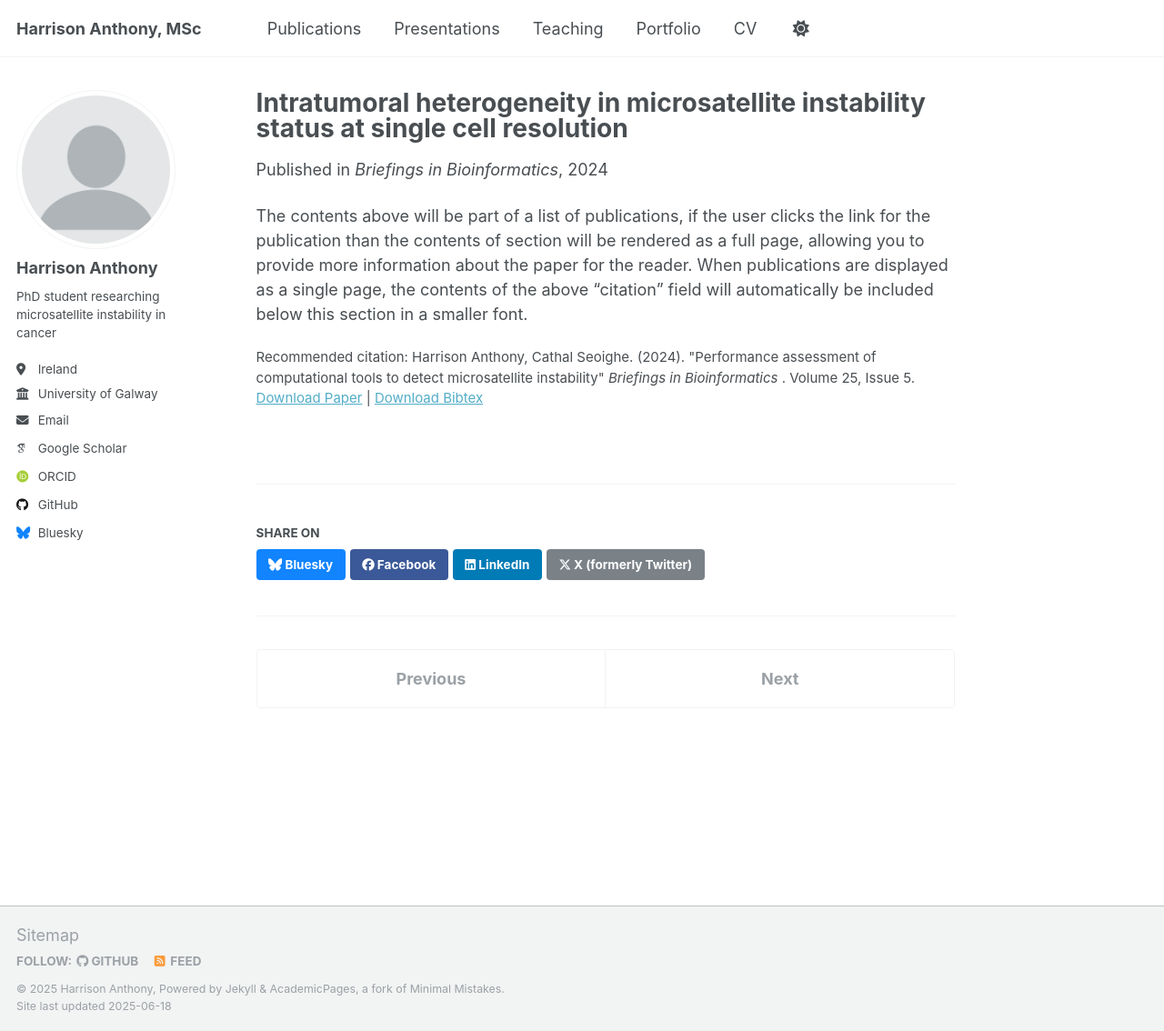
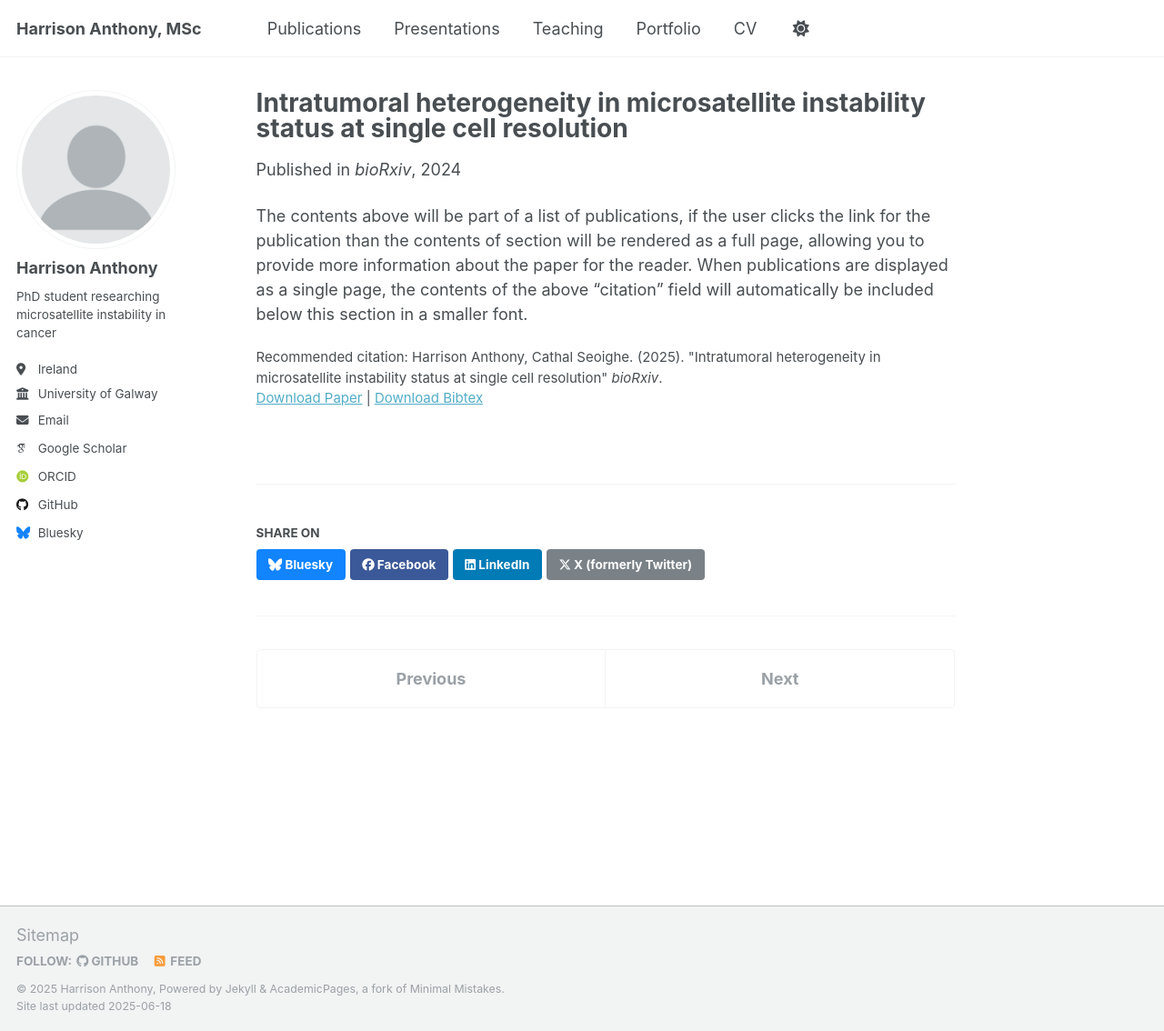
Before and after one commit to harrison-anth/harrison-anth.github.io, a Jekyll site: the page built from _publications/msi_test.md, in a window 1280 px wide and 1134 px high. Shown: the whole window at 91% size. Built offline with Jekyll 4.4.1, drawn with Linux system fonts in a browser that asks for light colours; some web fonts are replaced.

Commit message:
updating all

```diff
--- a/_publications/msi_test.md
+++ b/_publications/msi_test.md
@@ -5,10 +5,12 @@ collection: publications
 category: preprints
 permalink: /publication/msih_ith
 excerpt: 'We addressed the ambiguities surrounding computational tools used to detect microsatellite instability in genetic sequencing data by evaluating and comparing their performance across several distinct datasets.'
-date: 2024-08-12
-venue: 'Briefings in Bioinformatics'
-paperurl: 'http://harrison-anth.github.io/files/benchmark_msi.pdf'
-bibtexurl: 'http://harrison-anth.github.io/files/benchmark_msi.bibtex'
-citation: 'Harrison Anthony, Cathal Seoighe. (2024). &quot;Performance assessment of computational tools to detect microsatellite instability&quot; <i>Briefings in Bioinformatics </i>. Volume 25, Issue 5.'
+date: 2024-06-15
+venue: 'bioRxiv'
+paperurl: 'http://harrison-anth.github.io/files/msi_ith.pdf'
+bibtexurl: 'http://harrison-anth.github.io/files/msih_ith.bibtex'
+citation: 'Harrison Anthony, Cathal Seoighe. (2025). &quot;Intratumoral heterogeneity
+in microsatellite instability status at single cell resolution&quot;
+<i>bioRxiv</i>.'
 ---
 The contents above will be part of a list of publications, if the user clicks the link for the publication than the contents of section will be rendered as a full page, allowing you to provide more information about the paper for the reader. When publications are displayed as a single page, the contents of the above "citation" field will automatically be included below this section in a smaller font.
```
